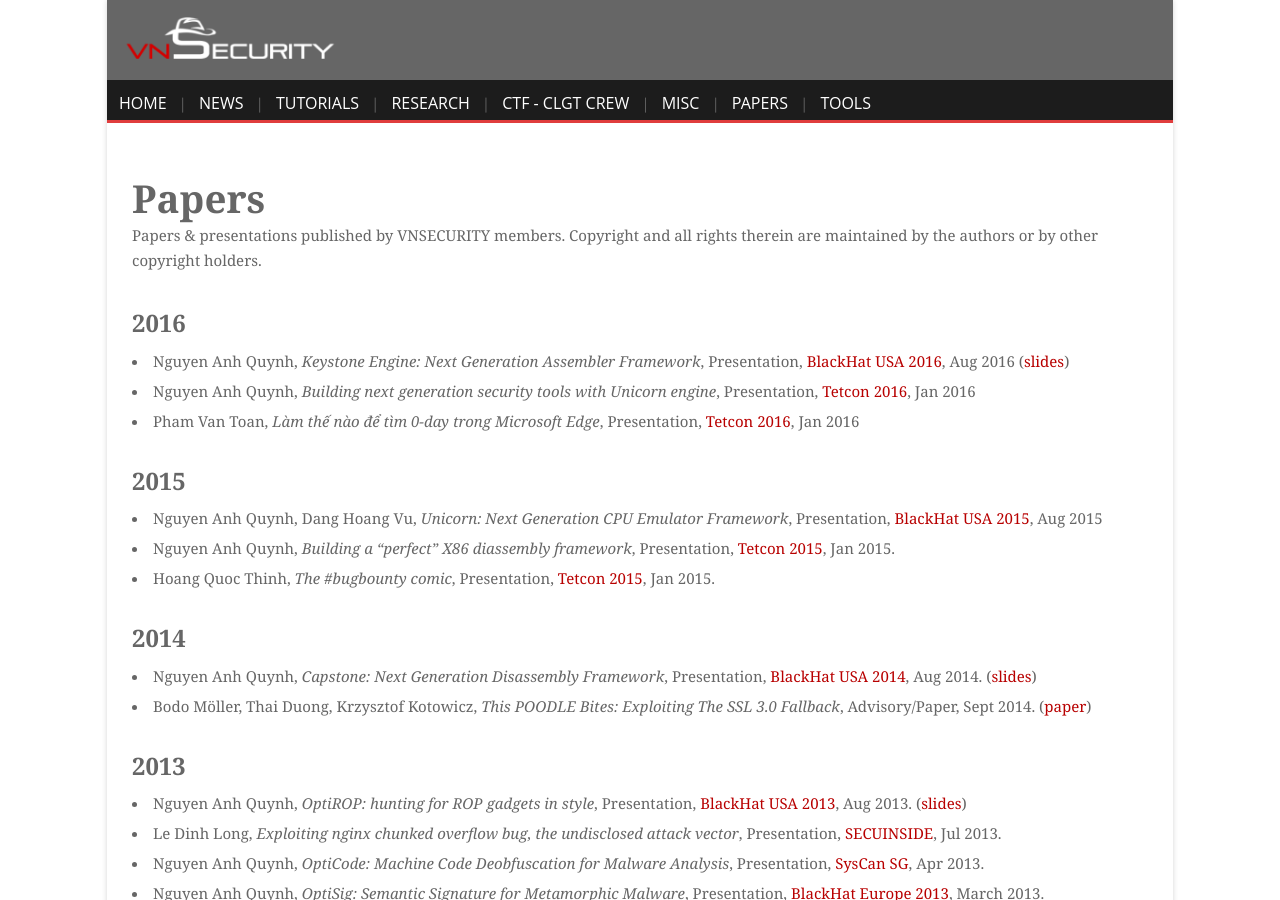
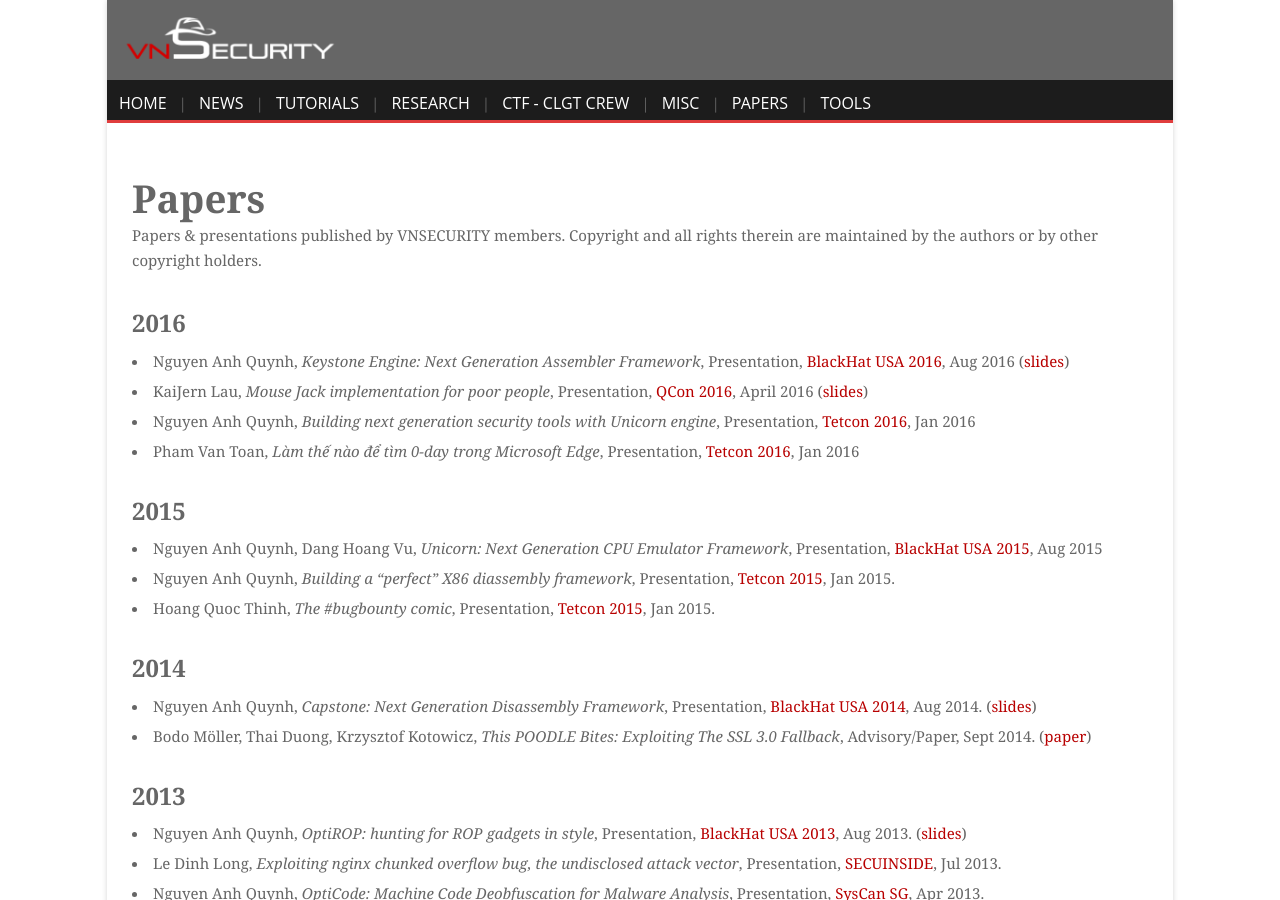
Before and after one commit to VNSECURITY/vnsecurity.github.io, a Jekyll site: the page built from papers.md, in a window 1280 px wide and 900 px high. Built offline with Jekyll 4.4.1, drawn with Linux system fonts in a browser that asks for light colours; comment, search, counter and statistics services are not loaded.

Commit message:
Update papers.md
add Xwings talk

```diff
--- a/papers.md
+++ b/papers.md
@@ -15,6 +15,7 @@
 
 ### 2016
 * Nguyen Anh Quynh, *Keystone Engine: Next Generation Assembler Framework*, Presentation, <a href="https://www.blackhat.com/us-16/briefings/schedule/#keystone-engine-next-generation-assembler-framework-3430" target="_blank">BlackHat USA 2016</a>, Aug 2016 (<a href="http://keystone-engine.org/docs/BHUSA2016-keystone.pdf" target="_blank">slides</a>)
+* KaiJern Lau, *Mouse Jack implementation for poor people*, Presentation, <a href="http://2016.qconbeijing.com/speakers/202002" target="_blank">QCon 2016</a>, April 2016 (<a href="https://github.com/xwings/tuya/blob/master/mousejack/ppt/QCon2016_Beijing_Full.pdf" target="_blank">slides</a>)
 * Nguyen Anh Quynh, *Building next generation security tools with Unicorn engine*, Presentation, <a href="https://tetcon.org/saigon-2016/talks/building-next-generation-security-tools-with-unicorn-engine.html" target="_blank">Tetcon 2016</a>, Jan 2016
 * Pham Van Toan, *Làm thế nào để tìm 0-day trong Microsoft Edge*, Presentation, <a href="https://tetcon.org/saigon-2016/talks/lam-the-nao-de-tim-0day-trong-microsoft-edge.html" target="_blank">Tetcon 2016</a>, Jan 2016
 
```
